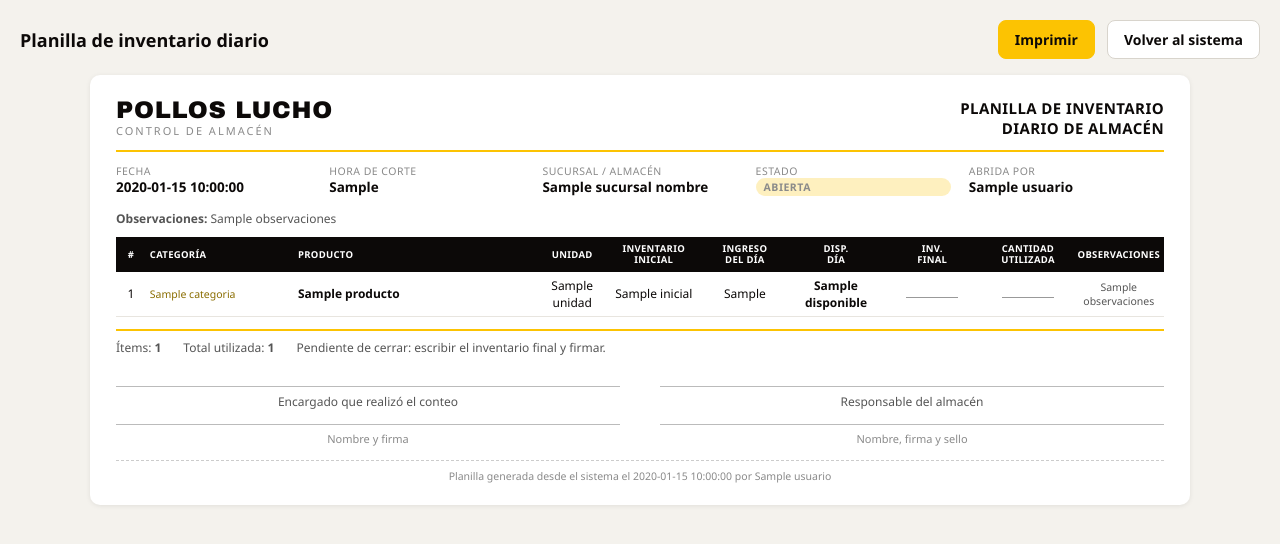
After one commit to colaboradorponco-1/inventario_pollos_lucho, a Flask app: template templates/planilla_inventario.html in a window 1280 px wide. The commit adds this page. Shown: the top 544 px of the page. Run offline with Flask 3, Linux system fonts and the light colour scheme; the template is opened without the code that fills it: most values are stand-ins (such as "Sample title", 1, 10 or a date in 2020); parts of the project's set-up code (start-up, migrations or seed data) failed here and were passed over.

Commit message:
inventario diario: renombrar, corregir calculos y agregar planilla imprimible
- El menu lateral y el Excel ahora dicen 'Inventario Diario' (no 'Inventario Fisisico').
- Al cerrar, el ajuste de stock se calcula contra el stock real al momento del
  conteo (antes se usaba el de cuando se abrio la planilla y descuadraba).
- La diferencia que se ve en pantalla es la misma que se aplica al cerrar.
- Los productos sin contar ya no muestran diferencias falsas.
- Abrir una planilla de un dia pasado calcula bien el inventario inicial.
- Cerrar ahora guarda el conteo antes de ajustar.
- Nueva planilla imprimible A4 (boton 'Imprimir planilla') con las columnas
  #, Categoria, Producto, Unidad, Inicial, Ingreso del dia, Disp. Dia, Inv. Final,
  Cantidad Utilizada y Observaciones, mas pie para el encargado que lo realizo.

```diff
--- /dev/null
+++ b/templates/planilla_inventario.html
@@ -0,0 +1,140 @@
+<!DOCTYPE html>
+<html lang="es">
+<head>
+    <meta charset="UTF-8">
+    <meta name="viewport" content="width=device-width, initial-scale=1.0">
+    <title>Planilla de inventario {{ inv.fecha }} - Pollos Lucho</title>
+    <style>
+        * { box-sizing: border-box; margin: 0; padding: 0; }
+        body { font-family: 'Jost', 'Segoe UI', sans-serif; background: #f4f2ed; color: #0C0908; padding: 20px; }
+        .topbar { display: flex; align-items: center; gap: 12px; flex-wrap: wrap; margin-bottom: 16px; }
+        .topbar h1 { font-size: 18px; flex: 1; }
+        .btn {
+            padding: 9px 16px; border-radius: 8px; border: 1px solid #d8d4cc; background: #fff;
+            cursor: pointer; font-family: inherit; font-size: 14px; font-weight: 600; color: #0C0908;
+        }
+        .btn-primary { background: #FCC302; border-color: #FCC302; }
+        .btn-primary:hover { background: #e5b900; }
+        .hoja {
+            background: #fff; max-width: 1100px; margin: 0 auto; border-radius: 10px;
+            padding: 22px 26px; box-shadow: 0 1px 5px rgba(0,0,0,.08);
+        }
+        .head { display: flex; align-items: center; justify-content: space-between; border-bottom: 2px solid #FCC302; padding-bottom: 12px; gap: 12px; flex-wrap: wrap; }
+        .head .brand { font-family: 'Passione One', 'Arial Black', sans-serif; font-size: 24px; letter-spacing: .03em; }
+        .head .brand small { display: block; font-size: 11px; font-family: 'Jost', 'Segoe UI', sans-serif; letter-spacing: 2px; color: #8a8a8a; }
+        .head .titulo { font-size: 15px; font-weight: 700; text-align: right; text-transform: uppercase; letter-spacing: .4px; }
+        .meta { display: grid; grid-template-columns: repeat(auto-fit, minmax(150px, 1fr)); gap: 6px 18px; font-size: 12.5px; margin: 12px 0 14px; }
+        .meta div span { color: #8a8a8a; display: block; font-size: 10.5px; text-transform: uppercase; letter-spacing: .5px; }
+        .meta div b { font-size: 13.5px; }
+        .estado { display: inline-block; padding: 2px 8px; border-radius: 20px; font-size: 11px; font-weight: 700; }
+        .estado-ab { background: rgba(252,195,2,.25); color: #7a6000; }
+        .estado-ce { background: #0F3D2E; color: #fff; }
+        table { width: 100%; border-collapse: collapse; font-size: 12px; }
+        thead th {
+            background: #0C0908; color: #fff; font-size: 9.5px; text-transform: uppercase;
+            letter-spacing: .3px; padding: 6px 4px; text-align: center; line-height: 1.2;
+        }
+        thead th.izq { text-align: left; }
+        tbody td { padding: 5px 4px; border-bottom: 1px solid #e8e5df; text-align: center; }
+        tbody td.izq { text-align: left; }
+        tbody td.cat { font-size: 10.5px; color: #8a6d00; }
+        tbody td.prod { font-weight: 600; }
+        tbody td.obs { font-size: 10.5px; color: #555; }
+        .vacia { display: inline-block; min-width: 52px; border-bottom: 1px solid #999; height: 13px; }
+        .obs-vacia { display: inline-block; width: 100%; border-bottom: 1px solid #ddd; height: 13px; }
+        .resumen { display: flex; gap: 22px; flex-wrap: wrap; font-size: 12px; color: #555; border-top: 2px solid #FCC302; margin-top: 12px; padding-top: 8px; }
+        .firma { display: grid; grid-template-columns: 1fr 1fr; gap: 40px; margin-top: 30px; text-align: center; font-size: 12px; color: #555; }
+        .firma div { border-top: 1px solid #bbb; padding-top: 6px; }
+        .firma .nombre { margin-top: 14px; font-size: 11px; color: #8a8a8a; }
+        .pie { margin-top: 14px; text-align: center; font-size: 10.5px; color: #8a8a8a; border-top: 1px dashed #ccc; padding-top: 8px; }
+        thead { display: table-header-group; }
+        tr { page-break-inside: avoid; }
+        @media print {
+            body { background: #fff; padding: 0; }
+            .topbar { display: none !important; }
+            .hoja { box-shadow: none; max-width: none; padding: 0; }
+            @page { size: A4 landscape; margin: 10mm; }
+        }
+    </style>
+</head>
+<body>
+    <div class="topbar">
+        <h1>Planilla de inventario diario</h1>
+        <button class="btn btn-primary" onclick="window.print()">Imprimir</button>
+        <button class="btn" onclick="location.href='/'">Volver al sistema</button>
+    </div>
+    <div class="hoja">
+        <div class="head">
+            <div class="brand">POLLOS LUCHO<small>CONTROL DE ALMACÉN</small></div>
+            <div class="titulo">Planilla de Inventario<br>Diario de Almacén</div>
+        </div>
+
+        <div class="meta">
+            <div><span>Fecha</span><b>{{ inv.fecha }}</b></div>
+            <div><span>Hora de corte</span><b>{{ inv.hora_corte or '—' }}</b></div>
+            <div><span>Sucursal / Almacén</span><b>{{ sucursal_nombre or '—' }}</b></div>
+            <div><span>Estado</span>
+                {% if inv.estado == 'cerrado' %}<b><span class="estado estado-ce">CERRADA</span></b>
+                {% else %}<b><span class="estado estado-ab">ABIERTA</span></b>{% endif %}
+            </div>
+            <div><span>Abrida por</span><b>{{ inv.usuario or '—' }}</b></div>
+            {% if inv.estado == 'cerrado' %}
+            <div><span>Cerrada por</span><b>{{ inv.cerrado_por or '—' }}</b></div>
+            <div><span>Cierre</span><b>{{ inv.fecha_hora_cierre or '—' }}</b></div>
+            {% endif %}
+        </div>
+
+        {% if inv.observaciones %}
+        <p style="font-size:12px;color:#555;margin-bottom:10px"><strong>Observaciones:</strong> {{ inv.observaciones }}</p>
+        {% endif %}
+
+        <table>
+            <thead>
+                <tr>
+                    <th style="width:3%">#</th>
+                    <th class="izq" style="width:15%">Categoría</th>
+                    <th class="izq" style="width:25%">Producto</th>
+                    <th style="width:7%">Unidad</th>
+                    <th style="width:9%">Inventario<br>Inicial</th>
+                    <th style="width:9%">Ingreso<br>del día</th>
+                    <th style="width:9%">Disp.<br>Día</th>
+                    <th style="width:10%">Inv.<br>Final</th>
+                    <th style="width:9%">Cantidad<br>Utilizada</th>
+                    <th style="width:14%">Observaciones</th>
+                </tr>
+            </thead>
+            <tbody>
+                {% for l in lineas %}
+                <tr>
+                    <td>{{ loop.index }}</td>
+                    <td class="izq cat">{{ l.categoria }}</td>
+                    <td class="izq prod">{{ l.producto }}</td>
+                    <td>{{ l.unidad }}</td>
+                    <td>{{ l.inicial }}</td>
+                    <td>{{ l.ingreso_dia }}</td>
+                    <td><strong>{{ l.disponible }}</strong></td>
+                    <td>{% if l.contado %}{{ l.final }}{% else %}<span class="vacia"></span>{% endif %}</td>
+                    <td>{% if l.contado %}{{ l.utilizada }}{% else %}<span class="vacia"></span>{% endif %}</td>
+                    <td class="obs">{% if l.observaciones %}{{ l.observaciones }}{% else %}<span class="obs-vacia"></span>{% endif %}</td>
+                </tr>
+                {% else %}
+                <tr><td colspan="10" style="padding:18px;text-align:center;color:#8a8a8a">La planilla no tiene productos.</td></tr>
+                {% endfor %}
+            </tbody>
+        </table>
+
+        <div class="resumen">
+            <span>Ítems: <strong>{{ lineas|length }}</strong></span>
+            <span>Total utilizada: <strong>{{ total_utilizada }}</strong></span>
+            <span>{% if inv.estado != 'cerrado' %}Pendiente de cerrar: escribir el inventario final y firmar.{% else %}Planilla cerrada y stock ajustado.{% endif %}</span>
+        </div>
+
+        <div class="firma">
+            <div>Encargado que realizó el conteo<div class="nombre">Nombre y firma</div></div>
+            <div>Responsable del almacén<div class="nombre">Nombre, firma y sello</div></div>
+        </div>
+
+        <div class="pie">Planilla generada desde el sistema el {{ inv.fecha_hora_cierre or inv.fecha }}{% if inv.usuario %} por {{ inv.usuario }}{% endif %}</div>
+    </div>
+</body>
+</html>
```
Also changed, not shown: core/inventario.py (+142 -23 lines), templates/index.html (+4 -3 lines), static/app.js, 1 other file.
